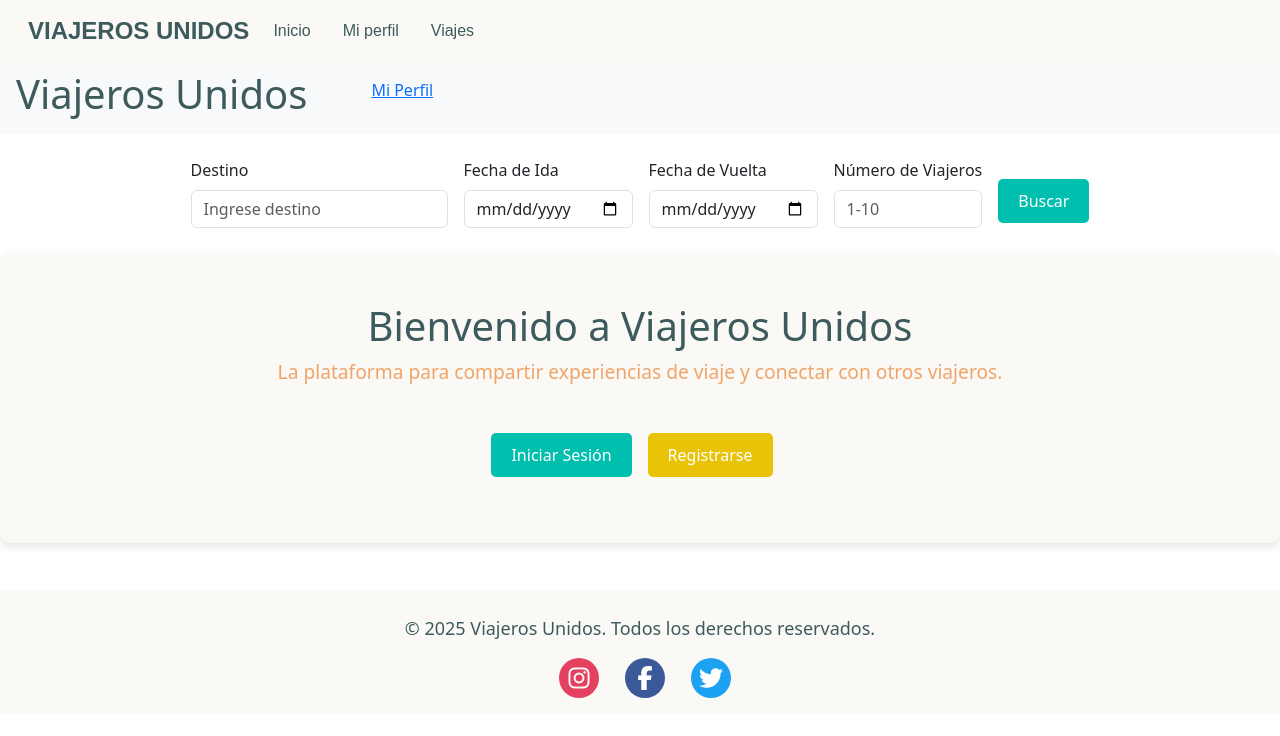
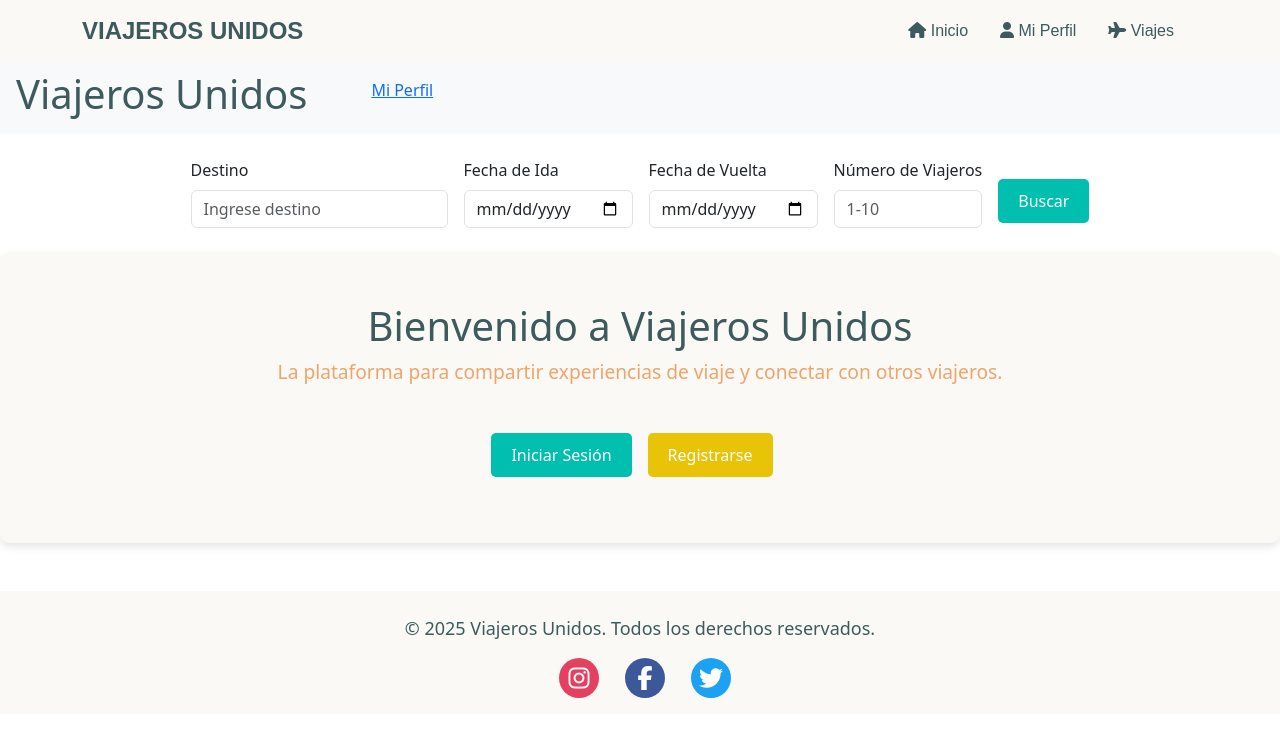
Before and after one commit to JavierSP1997/appFrontViajes, an Angular app: page / in a window 1280 px wide. Shown: the top 736 px of the page. Built offline with nearby package versions, Linux system fonts and the light colour scheme.

Commit message:
He añadido un div

```diff
--- a/src/app/components/header/header.component.html
+++ b/src/app/components/header/header.component.html
@@ -1,21 +1,32 @@
-<nav class="navbar navbar-expand-lg navbar-dark">
-    <div class="container-fluid">
+<nav class="navbar navbar-expand-lg navbar-dark
+">
+  <div class="container">
+    <!-- Marca a la izquierda -->
     <a class="navbar-brand" href="#">Viajeros Unidos</a>
+
+    <!-- Botón hamburguesa para móviles -->
     <button class="navbar-toggler" type="button" data-bs-toggle="collapse" data-bs-target="#navbarContenido"
       aria-controls="navbarContenido" aria-expanded="false" aria-label="Toggle navigation">
       <span class="navbar-toggler-icon"></span>
     </button>
 
-      <div class="collapse navbar-collapse" id="navbarContenido">
-        <ul class="navbar-nav me-auto mb-2 mb-lg-0">
+    <!-- Contenido del menú -->
+    <div class="collapse navbar-collapse justify-content-end" id="navbarContenido">
+      <ul class="navbar-nav mb-2 mb-lg-0">
         <li class="nav-item">
-            <a routerLink="/" routerLinkActive="active" class="nav-link">Inicio</a>
+          <a routerLink="/" routerLinkActive="active" class="nav-link">
+            <i class="fas fa-home"></i> Inicio
+          </a>
         </li>
         <li class="nav-item">
-            <a routerLink="/login" routerLinkActive="active" class="nav-link">Mi perfil</a>
+          <a routerLink="/perfil" routerLinkActive="active" class="nav-link">
+            <i class="fas fa-user"></i> Mi Perfil
+          </a>
         </li>
         <li class="nav-item">
-            <a routerLink="/" routerLinkActive="active" class="nav-link">Viajes</a>
+          <a routerLink="/viajes" routerLinkActive="active" class="nav-link">
+            <i class="fas fa-plane"></i> Viajes
+          </a>
         </li>
       </ul>
     </div>
```
Lines whose indentation alone changed are shown as unchanged.
